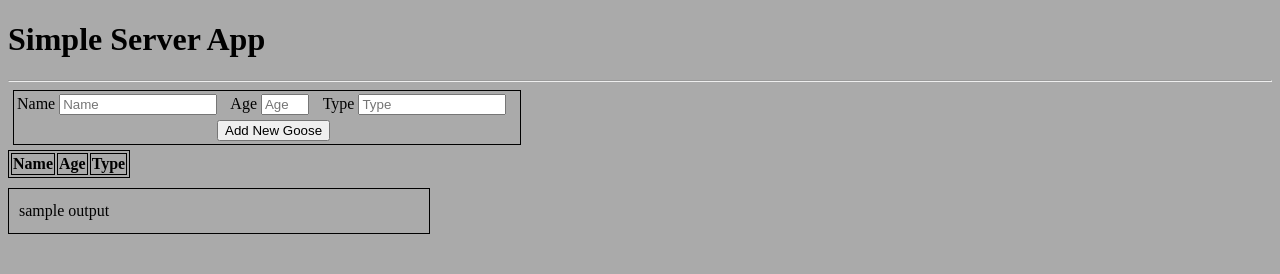
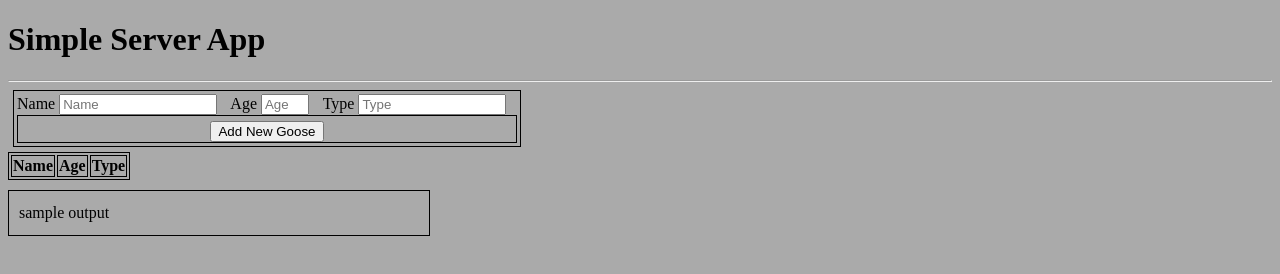
Before and after one commit to abiessener/class-jquery-express-list, a website: page public/index.html in a window 1280 px wide. Drawn offline with Linux system fonts and the light colour scheme; no server answers.

Commit message:
example of how text-align will center other elements, not just text

```diff
--- a/public/index.html
+++ b/public/index.html
@@ -17,7 +17,9 @@
             <label>Type</label>
             <input id="typeInput" type=text placeholder='Type'>
             <br>
-            <button id="addButton">Add New Goose</button>
+            <div id="buttonDiv">
+                <button id="addButton">Add New Goose</button>
+            </div>
         </div>
         <table>
             <thead>
--- a/public/style.css
+++ b/public/style.css
@@ -51,6 +51,9 @@ p {
 }
 
 #addButton {
-    margin-left: 40%;
     margin-top: 5px;
 }
+
+#buttonDiv {
+    text-align:center;
+}
```
